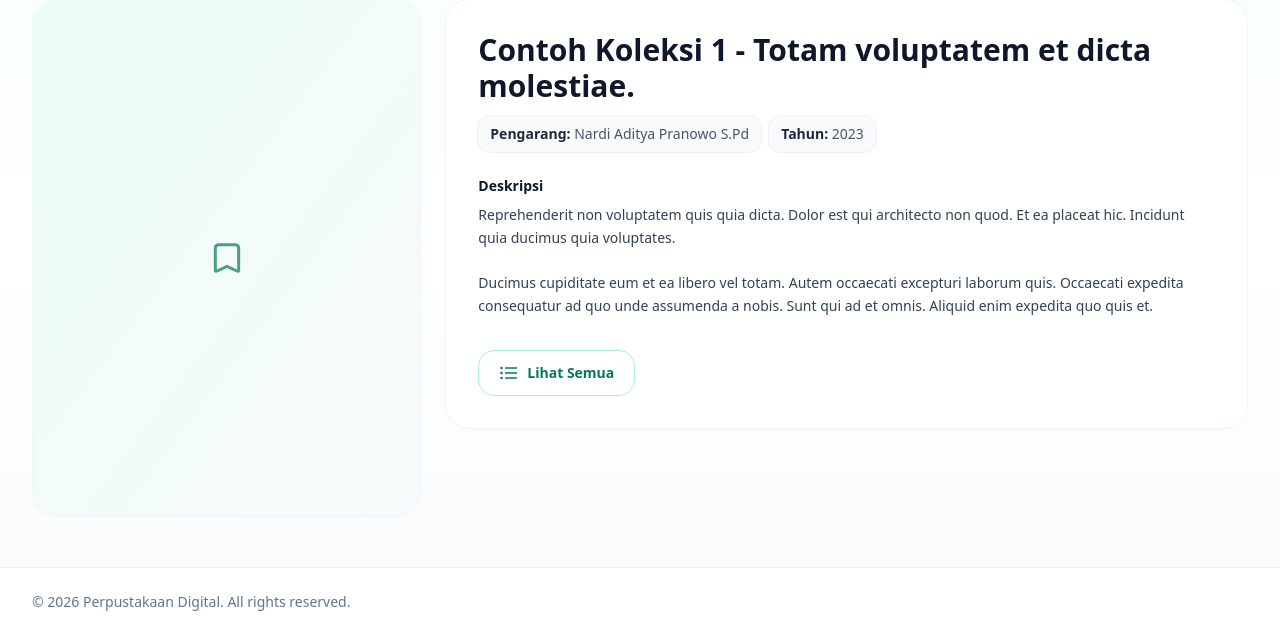
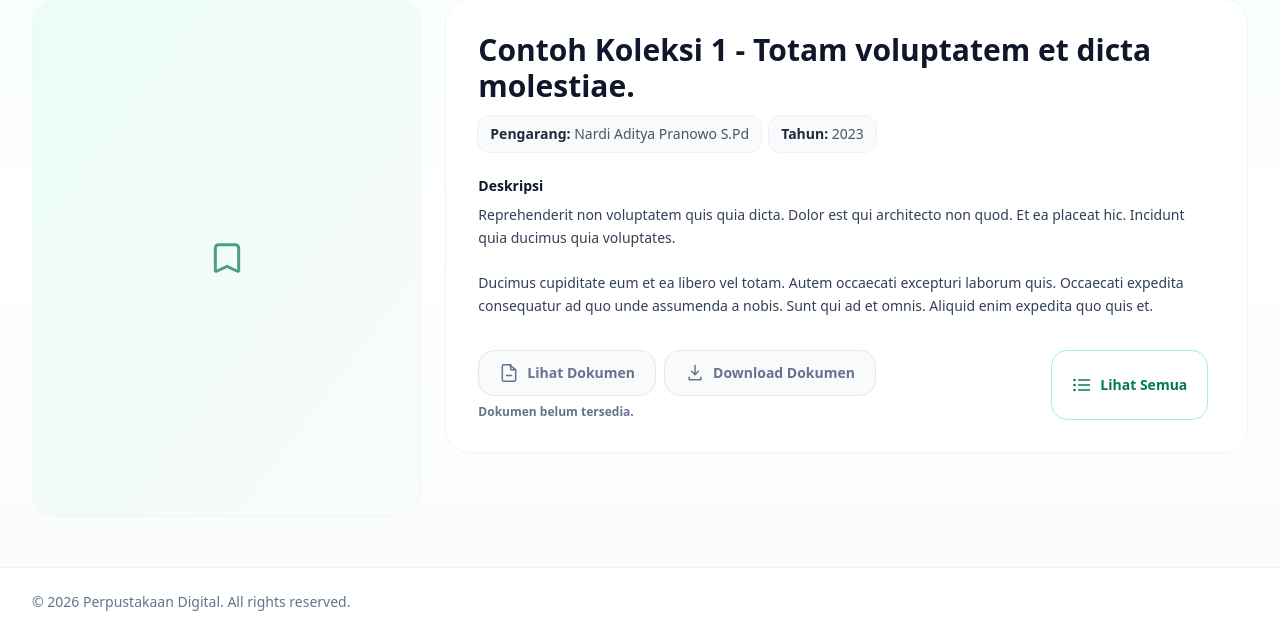
Before and after one commit to VanisaIndriyani/perpustakaandigital, a Laravel app: page /koleksi/1 in a window 1280 px wide. Shown: the part 164-800 px from the top of the page. Run offline with Laravel 12, Linux system fonts and the light colour scheme; data comes from the database, SQL or seed files in the repository; some libraries are stand-ins or nearby versions.

Commit message:
Perbaiki tombol dokumen di detail koleksi (lihat + download + fallback)

```diff
--- a/resources/views/koleksi/show.blade.php
+++ b/resources/views/koleksi/show.blade.php
@@ -87,14 +87,34 @@
                                 </svg>
                                 Lihat Dokumen
                             </button>
-                            <a href="{{ $koleksi->file_pdf_url }}" target="_blank" rel="noopener" class="inline-flex items-center justify-center gap-2 rounded-2xl bg-emerald-600 px-5 py-3 text-sm font-semibold text-white shadow-soft transition hover:bg-emerald-700">
+                            <a href="{{ $koleksi->file_pdf_url }}" download="{{ \Illuminate\Support\Str::slug($koleksi->judul) ?: 'dokumen' }}.pdf" class="inline-flex items-center justify-center gap-2 rounded-2xl bg-emerald-600 px-5 py-3 text-sm font-semibold text-white shadow-soft transition hover:bg-emerald-700">
                                 <svg viewBox="0 0 24 24" fill="none" class="h-5 w-5" xmlns="http://www.w3.org/2000/svg">
                                     <path d="M12 3v10" stroke="currentColor" stroke-width="1.8" stroke-linecap="round"/>
                                     <path d="M8 10l4 4 4-4" stroke="currentColor" stroke-width="1.8" stroke-linecap="round" stroke-linejoin="round"/>
                                     <path d="M5 17v3h14v-3" stroke="currentColor" stroke-width="1.8" stroke-linecap="round" stroke-linejoin="round"/>
                                 </svg>
-                                Download PDF
+                                Download Dokumen
                             </a>
+                        @else
+                            <div class="flex flex-wrap items-center gap-2">
+                                <button type="button" disabled class="inline-flex items-center justify-center gap-2 rounded-2xl border border-slate-200 bg-slate-50 px-5 py-3 text-sm font-semibold text-slate-500">
+                                    <svg viewBox="0 0 24 24" fill="none" class="h-5 w-5" xmlns="http://www.w3.org/2000/svg">
+                                        <path d="M14 2H6a2 2 0 0 0-2 2v16a2 2 0 0 0 2 2h12a2 2 0 0 0 2-2V8l-8-6Z" stroke="currentColor" stroke-width="1.8" stroke-linecap="round" stroke-linejoin="round"/>
+                                        <path d="M14 2v6h6" stroke="currentColor" stroke-width="1.8" stroke-linecap="round" stroke-linejoin="round"/>
+                                        <path d="M9 15h6" stroke="currentColor" stroke-width="1.8" stroke-linecap="round"/>
+                                    </svg>
+                                    Lihat Dokumen
+                                </button>
+                                <button type="button" disabled class="inline-flex items-center justify-center gap-2 rounded-2xl border border-slate-200 bg-slate-50 px-5 py-3 text-sm font-semibold text-slate-500">
+                                    <svg viewBox="0 0 24 24" fill="none" class="h-5 w-5" xmlns="http://www.w3.org/2000/svg">
+                                        <path d="M12 3v10" stroke="currentColor" stroke-width="1.8" stroke-linecap="round"/>
+                                        <path d="M8 10l4 4 4-4" stroke="currentColor" stroke-width="1.8" stroke-linecap="round" stroke-linejoin="round"/>
+                                        <path d="M5 17v3h14v-3" stroke="currentColor" stroke-width="1.8" stroke-linecap="round" stroke-linejoin="round"/>
+                                    </svg>
+                                    Download Dokumen
+                                </button>
+                                <div class="w-full text-xs font-semibold text-slate-500">Dokumen belum tersedia.</div>
+                            </div>
                         @endif
                         <a href="{{ route($backRoute) }}" class="inline-flex items-center justify-center gap-2 rounded-2xl border border-emerald-200 bg-white px-5 py-3 text-sm font-semibold text-emerald-700 shadow-soft transition hover:bg-emerald-50">
                             <svg viewBox="0 0 24 24" fill="none" class="h-5 w-5" xmlns="http://www.w3.org/2000/svg">
```
